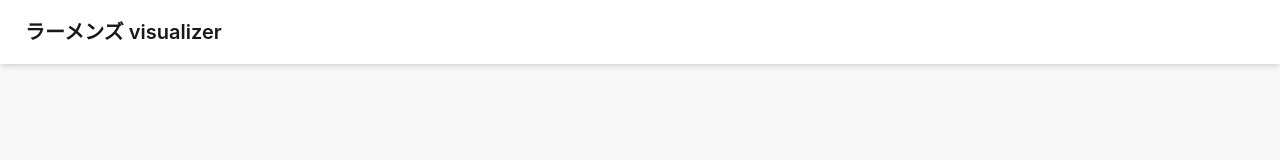
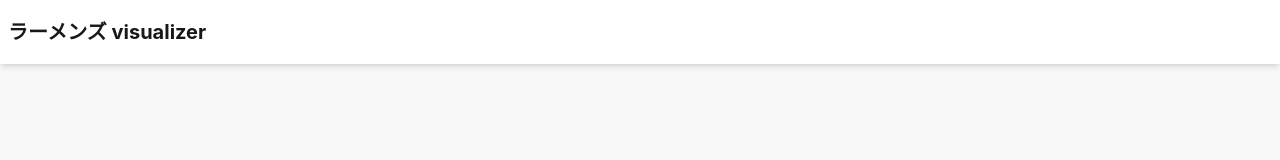
Before and after one commit to vdslab/theme2025-fruits, a React (Vite) app: page / in a window 1280 px wide. Shown: the top 160 px of the page. Built offline with nearby package versions, Linux system fonts and the light colour scheme.

Commit message:
headerのテキストをボタンからただのテキストに変更

```diff
--- a/src/components/Header.jsx
+++ b/src/components/Header.jsx
@@ -2,7 +2,9 @@ export default function Header() {
     return (
         <header className="navbar bg-base-100 shadow-md">
             <div className="flex-1">
-                <a className="btn btn-ghost text-xl">ラーメンズ visualizer</a>
+                <span className="text-xl font-bold">
+                    ラーメンズ visualizer
+                </span>
             </div>
         </header>
     );
```
